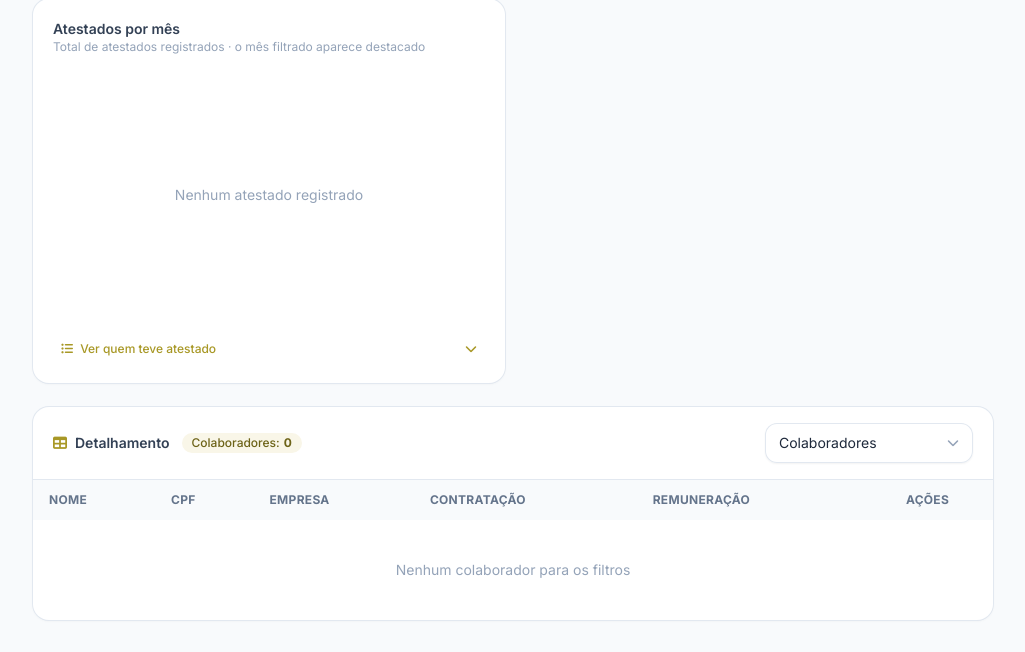
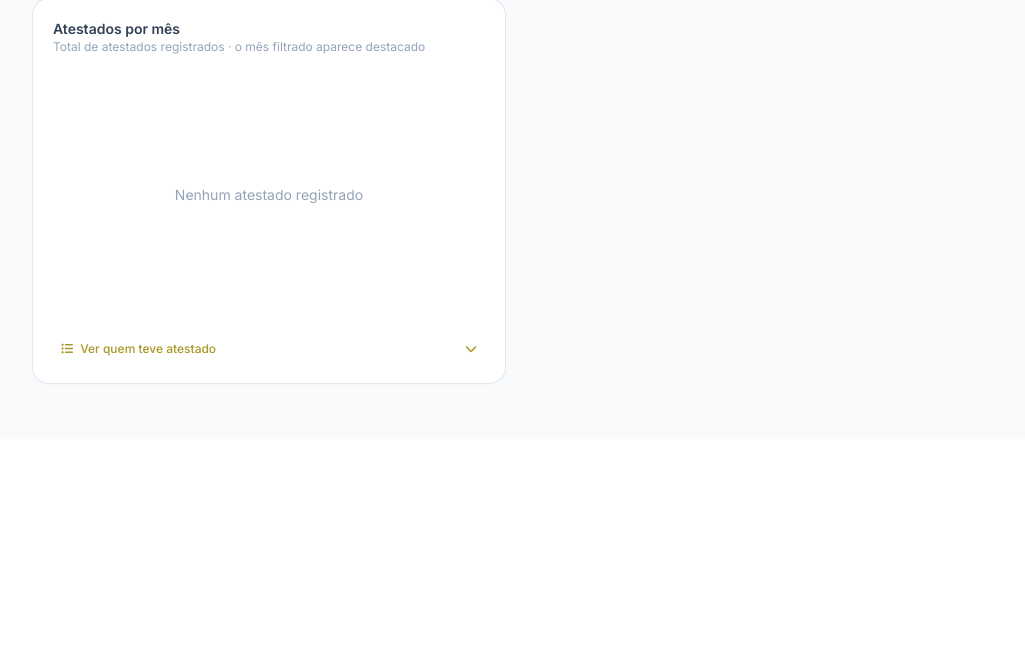
Before and after one commit to pedrocarneiro17/sepres, a Flask app: page / in a window 1280 px wide. Shown: the part 1685-2337 px from the top of the page, without its empty margins (255-1280 px from the left). After the commit the page ends 2069 px from the top, so only its background shows below. Run offline with Flask 3, Linux system fonts and the light colour scheme; the visitor is signed in with stand-in values (Sample User, id 1); data that the repository does not hold is empty.

Commit message:
Move Voltar pro topo da tela, remove secao Detalhamento do dashboard
Voltar: agora fica no cabecalho principal da pagina (junto ao titulo),
nao mais dentro do card da listagem. Volta pro Dashboard. O botao
Voltar dentro do formulario continua existindo, voltando pra listagem.

Remove a secao "Detalhamento" do Dashboard (tabelas de colaboradores/
lancamentos/faltas/atestados com seletor de tipo) -- os graficos ja
tem os mesmos dados via "Ver detalhamento" nas legendas. Remove tambem
as funcoes JS que so essa secao usava.

Co-Authored-By: Claude Sonnet 5 <noreply@anthropic.com>

```diff
--- a/static/js/main.js
+++ b/static/js/main.js
@@ -565,7 +565,7 @@ function configurarEventos() {
     // Filtros do dashboard (uma linha que controla gráficos, indicadores e tabelas)
     const filtroCompetencia = document.getElementById('filtroCompetencia');
     if (filtroCompetencia) {
-        ['filtroCompetencia', 'filtroMes', 'filtroContrato', 'filtroEmpresa', 'filtroTipo'].forEach(id => {
+        ['filtroCompetencia', 'filtroMes', 'filtroContrato', 'filtroEmpresa'].forEach(id => {
             const el = document.getElementById(id);
             if (el) el.addEventListener('change', aplicarFiltrosDashboard);
         });
@@ -1585,18 +1585,6 @@ function visualizarLancamento(id) {
     window.scrollTo({ top: 0, behavior: 'smooth' });
 }
 
-function editarLancamentoDash(id) {
-    window.location.href = `/lancamentos?editar=${id}`;
-}
-
-function visualizarLancamentoDash(id) {
-    window.location.href = `/lancamentos?visualizar=${id}`;
-}
-
-function editarColaboradorDash(id) {
-    window.location.href = `/colaboradores?editar=${id}`;
-}
-
 async function finalizarLancamento(id) {
     if (!await confirmar('Finalizar este lançamento?', { titulo: 'Finalizar lançamento' })) return;
     try {
@@ -1878,34 +1866,6 @@ function aplicarFiltrosDashboard() {
     const fatia = fatiaDashboard();
     atualizarCardsDashboard(fatia);
     renderizarGraficos(fatia);
-
-    const tipo = document.getElementById('filtroTipo').value;
-    const containers = {
-        colaboradores: document.getElementById('tabelaColaboradoresContainer'),
-        lancamentos: document.getElementById('tabelaLancamentosContainer'),
-        faltas: document.getElementById('tabelaFaltasContainer'),
-        atestados: document.getElementById('tabelaAtestadosContainer')
-    };
-    Object.entries(containers).forEach(([k, el]) => { el.style.display = (k === tipo) ? 'block' : 'none'; });
-
-    const rotulos = { colaboradores: 'Colaboradores', lancamentos: 'Lançamentos', faltas: 'Faltas', atestados: 'Atestados' };
-    document.getElementById('tipoResultado').textContent = rotulos[tipo] || tipo;
-
-    if (tipo === 'colaboradores') {
-        renderizarColaboradoresDash(fatia.colabs);
-        document.getElementById('countResultados').textContent = fatia.colabs.length;
-    } else if (tipo === 'lancamentos') {
-        renderizarLancamentosDash(fatia.lancs);
-        document.getElementById('countResultados').textContent = fatia.lancs.length;
-    } else if (tipo === 'faltas') {
-        const registros = achatarFaltas(fatia.lancs);
-        renderizarFaltasDash(registros);
-        document.getElementById('countResultados').textContent = registros.length;
-    } else if (tipo === 'atestados') {
-        const registros = achatarAtestados(fatia.lancs);
-        renderizarAtestadosDash(registros);
-        document.getElementById('countResultados').textContent = registros.length;
-    }
 }
 
 // Define o texto de um card e o title (tooltip), para valores que possam truncar
@@ -1925,47 +1885,6 @@ function atualizarCardsDashboard(fatia) {
     definirValorCard('valueStat4', formatarMoeda(soma(l => l.emprestimo)));
     document.getElementById('valueStat5').textContent = achatarFaltas(lancs).length;
     document.getElementById('valueStat6').textContent = achatarAtestados(lancs).length;
-}
-
-function renderizarFaltasDash(registros) {
-    const tbody = document.getElementById('tabelaFaltasDash');
-    if (!tbody) return;
-    if (registros.length === 0) {
-        tbody.innerHTML = `<tr><td colspan="4" class="py-10 text-center text-slate-400">Nenhuma falta no período filtrado</td></tr>`;
-        return;
-    }
-    const ordenados = [...registros].sort((a, b) => (b.data || '').localeCompare(a.data || ''));
-    tbody.innerHTML = ordenados.map(r => {
-        const c = colaboradores.find(co => co.id === r.colaboradorId);
-        return `
-        <tr class="border-b border-slate-100 transition hover:bg-slate-50">
-            <td class="px-4 py-3 font-medium text-slate-800">${c ? c.nome : 'Desconhecido'}</td>
-            <td class="px-4 py-3 text-slate-600">${formatarMesAno(r.mes)}</td>
-            <td class="px-4 py-3 text-slate-600">${formatarData(r.data)}</td>
-            <td class="px-4 py-3 text-slate-600">${r.obs || '-'}</td>
-        </tr>`;
-    }).join('');
-}
-
-function renderizarAtestadosDash(registros) {
-    const tbody = document.getElementById('tabelaAtestadosDash');
-    if (!tbody) return;
-    if (registros.length === 0) {
-        tbody.innerHTML = `<tr><td colspan="5" class="py-10 text-center text-slate-400">Nenhum atestado no período filtrado</td></tr>`;
-        return;
-    }
-    const ordenados = [...registros].sort((a, b) => (b.data || '').localeCompare(a.data || ''));
-    tbody.innerHTML = ordenados.map(r => {
-        const c = colaboradores.find(co => co.id === r.colaboradorId);
-        return `
-        <tr class="border-b border-slate-100 transition hover:bg-slate-50">
-            <td class="px-4 py-3 font-medium text-slate-800">${c ? c.nome : 'Desconhecido'}</td>
-            <td class="px-4 py-3 text-slate-600">${formatarMesAno(r.mes)}</td>
-            <td class="px-4 py-3 text-slate-600">${formatarData(r.data)}</td>
-            <td class="px-4 py-3 text-slate-600">${r.dias || 1}</td>
-            <td class="px-4 py-3 text-slate-600">${r.obs || '-'}</td>
-        </tr>`;
-    }).join('');
 }
 
 // ==================== GRÁFICOS ====================
@@ -2189,69 +2108,10 @@ function renderizarGraficos(fatia) {
         `<div class="legenda-linha"><span class="text-slate-600">${i.nome} <span class="text-slate-400">· ${i.data}</span></span><span class="font-medium text-slate-800">${i.dias} dia(s)</span></div>`);
 }
 
-function renderizarColaboradoresDash(lista) {
-    const tbody = document.getElementById('tabelaColaboradoresDash');
-    if (!tbody) return;
-
-    if (!lista || lista.length === 0) {
-        tbody.innerHTML = `<tr><td colspan="6" class="py-10 text-center text-slate-400">Nenhum colaborador para os filtros</td></tr>`;
-        return;
-    }
-
-    tbody.innerHTML = lista.map(c => `
-        <tr class="border-b border-slate-100 transition hover:bg-slate-50">
-            <td class="px-4 py-3 font-medium text-slate-800">${c.nome}</td>
-            <td class="px-4 py-3 text-slate-600">${c.cpf}</td>
-            <td class="px-4 py-3 text-slate-600">${c.empresa || '-'}</td>
-            <td class="px-4 py-3">${badgeContratacao(c.contratacao)}</td>
-            <td class="px-4 py-3 font-medium text-slate-800">${formatarMoeda(c.total || c.remuneracao || 0)}</td>
-            <td class="px-4 py-3"><div class="flex justify-center">${botaoAcao(`editarColaboradorDash('${c.id}')`, 'view', 'fa-eye', 'Ver / editar colaborador')}</div></td>
-        </tr>
-    `).join('');
-}
-
-function renderizarLancamentosDash(lista) {
-    const tbody = document.getElementById('tabelaLancamentosDash');
-    if (!tbody) return;
-
-    if (!lista || lista.length === 0) {
-        tbody.innerHTML = `<tr><td colspan="7" class="py-10 text-center text-slate-400">Nenhum lançamento para os filtros</td></tr>`;
-        return;
-    }
-
-    // Ordena por nome do colaborador (A-Z) e, dentro do mesmo colaborador, por mês.
-    const listaOrdenada = [...lista].sort((a, b) => {
-        const nomeA = colaboradores.find(co => co.id === a.colaboradorId)?.nome || '';
-        const nomeB = colaboradores.find(co => co.id === b.colaboradorId)?.nome || '';
-        const cmpNome = nomeA.localeCompare(nomeB, 'pt-BR', { sensitivity: 'base' });
-        if (cmpNome !== 0) return cmpNome;
-        return a.mes.localeCompare(b.mes);
-    });
-
-    tbody.innerHTML = listaOrdenada.map(l => {
-        const c = colaboradores.find(co => co.id === l.colaboradorId);
-        const btnAcao = l.status === 'finalizado'
-            ? botaoAcao(`visualizarLancamentoDash('${l.id}')`, 'view', 'fa-eye', 'Visualizar (somente leitura)')
-            : botaoAcao(`editarLancamentoDash('${l.id}')`, 'edit', 'fa-pen', 'Editar lançamento');
-
-        return `
-            <tr class="border-b border-slate-100 transition hover:bg-slate-50">
-                <td class="px-4 py-3 font-medium text-slate-800">${c ? c.nome : 'Desconhecido'}</td>
-                <td class="px-4 py-3 text-slate-600">${formatarMesAno(l.mes)}</td>
-                <td class="px-4 py-3 text-slate-600">${formatarMoeda(l.totalRecebido || 0)}</td>
-                <td class="px-4 py-3 text-slate-600">${formatarMoeda((l.adiantamentoEspecie || 0) + (l.adiantamentoContab || 0))}</td>
-                <td class="px-4 py-3 font-medium text-slate-800">${formatarMoeda(l.liquidoTotal || 0)}</td>
-                <td class="px-4 py-3">${badgeStatus(l.status)}</td>
-                <td class="px-4 py-3"><div class="flex justify-center">${btnAcao}</div></td>
-            </tr>`;
-    }).join('');
-}
-
 function limparFiltros() {
     document.getElementById('filtroCompetencia').value = 'todos';
     document.getElementById('filtroContrato').value = '';
     document.getElementById('filtroEmpresa').value = '';
-    document.getElementById('filtroTipo').value = 'colaboradores';
     aplicarFiltrosDashboard();
 }
 
--- a/templates/index.html
+++ b/templates/index.html
@@ -215,95 +215,6 @@
                 </div>
             </div>
 
-            <!-- Tabelas (visão em tabela dos mesmos dados) -->
-            <div class="card overflow-hidden">
-                <div class="flex flex-col gap-3 border-b border-slate-200 px-5 py-4 sm:flex-row sm:items-center sm:justify-between">
-                    <div class="flex items-center gap-2 text-sm font-semibold text-slate-700">
-                        <i class="fas fa-table text-sepres-600"></i> Detalhamento
-                        <span class="ml-1 inline-flex items-center rounded-full bg-sepres-50 px-2.5 py-0.5 text-xs font-medium text-sepres-800">
-                            <span id="tipoResultado">Colaboradores</span>: <strong id="countResultados" class="ml-1">0</strong>
-                        </span>
-                    </div>
-                    <div class="w-full sm:w-52">
-                        <select class="input" id="filtroTipo">
-                            <option value="colaboradores">Colaboradores</option>
-                            <option value="lancamentos">Lançamentos</option>
-                            <option value="faltas">Faltas</option>
-                            <option value="atestados">Atestados</option>
-                        </select>
-                    </div>
-                </div>
-
-                <div id="tabelaColaboradoresContainer">
-                    <div class="overflow-x-auto">
-                        <table class="w-full text-left text-sm">
-                            <thead class="bg-slate-50 text-xs font-semibold uppercase tracking-wide text-slate-500">
-                                <tr>
-                                    <th class="px-4 py-3">Nome</th>
-                                    <th class="px-4 py-3">CPF</th>
-                                    <th class="px-4 py-3">Empresa</th>
-                                    <th class="px-4 py-3">Contratação</th>
-                                    <th class="px-4 py-3">Remuneração</th>
-                                    <th class="px-4 py-3 text-center">Ações</th>
-                                </tr>
-                            </thead>
-                            <tbody id="tabelaColaboradoresDash"></tbody>
-                        </table>
-                    </div>
-                </div>
-
-                <div id="tabelaLancamentosContainer" style="display: none;">
-                    <div class="overflow-x-auto">
-                        <table class="w-full text-left text-sm">
-                            <thead class="bg-slate-50 text-xs font-semibold uppercase tracking-wide text-slate-500">
-                                <tr>
-                                    <th class="px-4 py-3">Colaborador</th>
-                                    <th class="px-4 py-3">Mês</th>
-                                    <th class="px-4 py-3">Total Recebido</th>
-                                    <th class="px-4 py-3">Adiantamento</th>
-                                    <th class="px-4 py-3">Líquido</th>
-                                    <th class="px-4 py-3">Status</th>
-                                    <th class="px-4 py-3 text-center">Ações</th>
-                                </tr>
-                            </thead>
-                            <tbody id="tabelaLancamentosDash"></tbody>
-                        </table>
-                    </div>
-                </div>
-
-                <div id="tabelaFaltasContainer" style="display: none;">
-                    <div class="overflow-x-auto">
-                        <table class="w-full text-left text-sm">
-                            <thead class="bg-slate-50 text-xs font-semibold uppercase tracking-wide text-slate-500">
-                                <tr>
-                                    <th class="px-4 py-3">Colaborador</th>
-                                    <th class="px-4 py-3">Mês</th>
-                                    <th class="px-4 py-3">Data</th>
-                                    <th class="px-4 py-3">Observação</th>
-                                </tr>
-                            </thead>
-                            <tbody id="tabelaFaltasDash"></tbody>
-                        </table>
-                    </div>
-                </div>
-
-                <div id="tabelaAtestadosContainer" style="display: none;">
-                    <div class="overflow-x-auto">
-                        <table class="w-full text-left text-sm">
-                            <thead class="bg-slate-50 text-xs font-semibold uppercase tracking-wide text-slate-500">
-                                <tr>
-                                    <th class="px-4 py-3">Colaborador</th>
-                                    <th class="px-4 py-3">Mês</th>
-                                    <th class="px-4 py-3">Data</th>
-                                    <th class="px-4 py-3">Dias</th>
-                                    <th class="px-4 py-3">Observação</th>
-                                </tr>
-                            </thead>
-                            <tbody id="tabelaAtestadosDash"></tbody>
-                        </table>
-                    </div>
-                </div>
-            </div>
         </main>
     </div>
 
```
Also changed, not shown: templates/colaboradores.html (+4 -4 lines), templates/lancamentos.html (+4 -4 lines).
